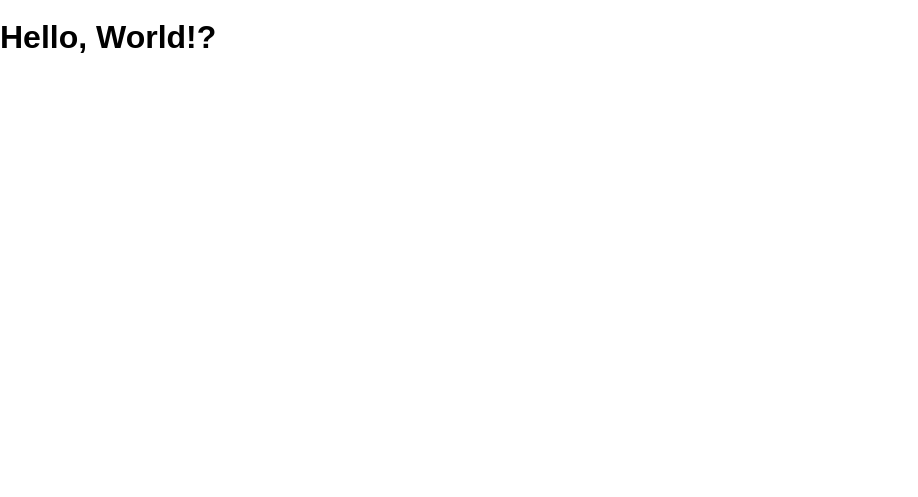
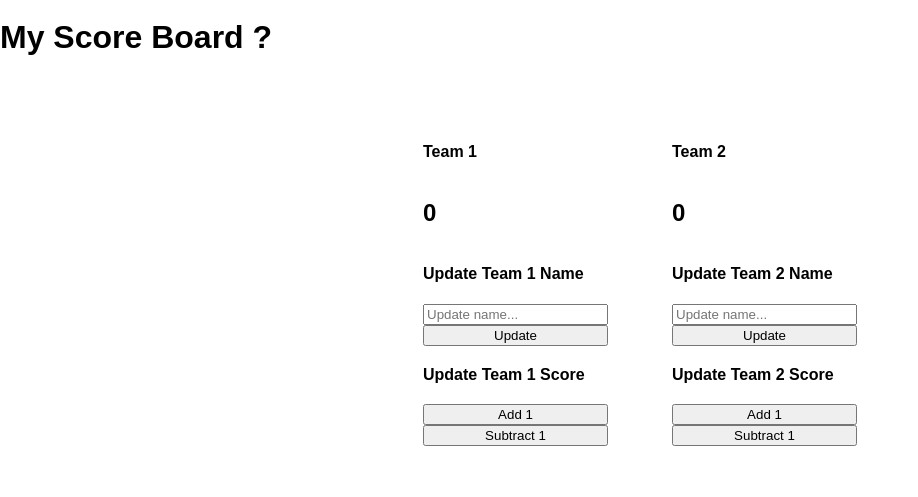
Before and after one commit to Britney-Diboll/angular-score-board, a website: page public/index.html in a window 1280 px wide. Shown: the whole page, without its empty margins (0-918 px from the left). Drawn offline with nearby package versions, Linux system fonts and the light colour scheme.

Commit message:
recreated score board

```diff
--- a/public/index.html
+++ b/public/index.html
@@ -4,10 +4,42 @@
     <meta charset="UTF-8">
     <meta name="viewport" content="width=device-width, initial-scale=1">
     <title>Angular Score Board</title>
-    <link rel="stylesheet" href="/screen.css">
+    <link rel="stylesheet" href="./screen.css">
   </head>
   <body>
-    <h1>Hello, World!</h1>
-    <script src="/main.js" charset="utf-8"></script>
+
+    <header> <h1> My Score Board </h1> </header>
+
+    <div class="flex">
+
+
+        <section class="team-one">
+          <h4> Team 1 </h4>
+          <h1>0</h1>
+          <h4>Update Team 1 Name</h4>
+          <input placeholder="Update name...">
+          <button>Update</button>
+
+          <h4>Update Team 1 Score</h4>
+          <button >Add 1</button>
+          <button>Subtract 1</button>
+        </section>
+
+        <section class ="team-two">
+          <h4>Team 2</h4>
+          <h1>0</h1>
+          <h4> Update Team 2 Name </h4>
+          <input placeholder="Update name...">
+          <button>Update</button>
+
+          <h4>Update Team 2 Score </h4>
+          <button>Add 1</button>
+          <button> Subtract 1</button>
+        </section>
+
+    </div>
+
+    <script src="//ajax.googleapis.com/ajax/libs/angularjs/1.6.9/angular.min.js"></script>
+    <script src="./main.js" charset="utf-8"></script>
   </body>
 </html>
--- a/public/screen.css
+++ b/public/screen.css
@@ -7,3 +7,19 @@ body {
   min-height: 100%;
   font: 16px / 1 sans-serif;
 }
+
+
+.flex{
+  display: flex;
+  flex-flow: row nowrap;
+  justify-content: center;
+  margin: 1em;
+  padding: 1em;
+}
+
+.team-one, .team-two{
+  display: flex;
+  flex-flow: column nowrap;
+  margin: 1em;
+  padding: 1em;
+}
```
